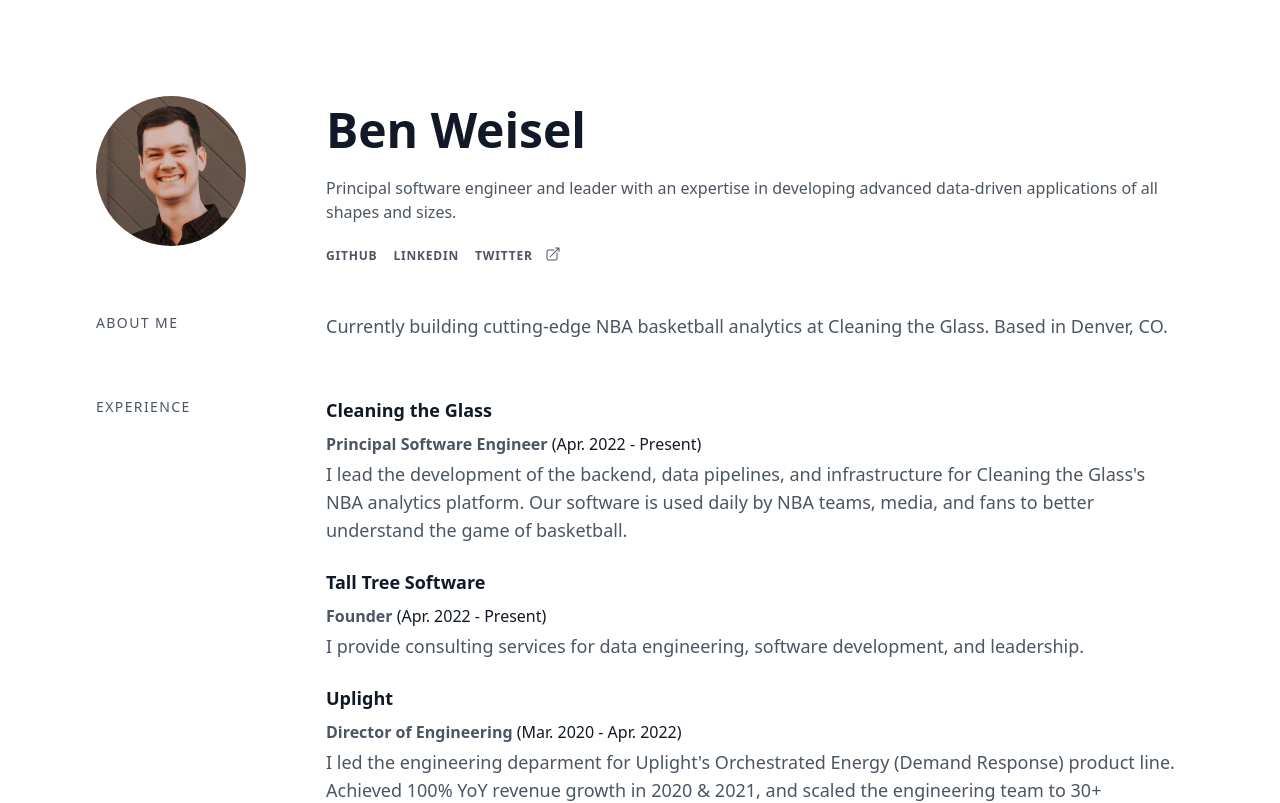
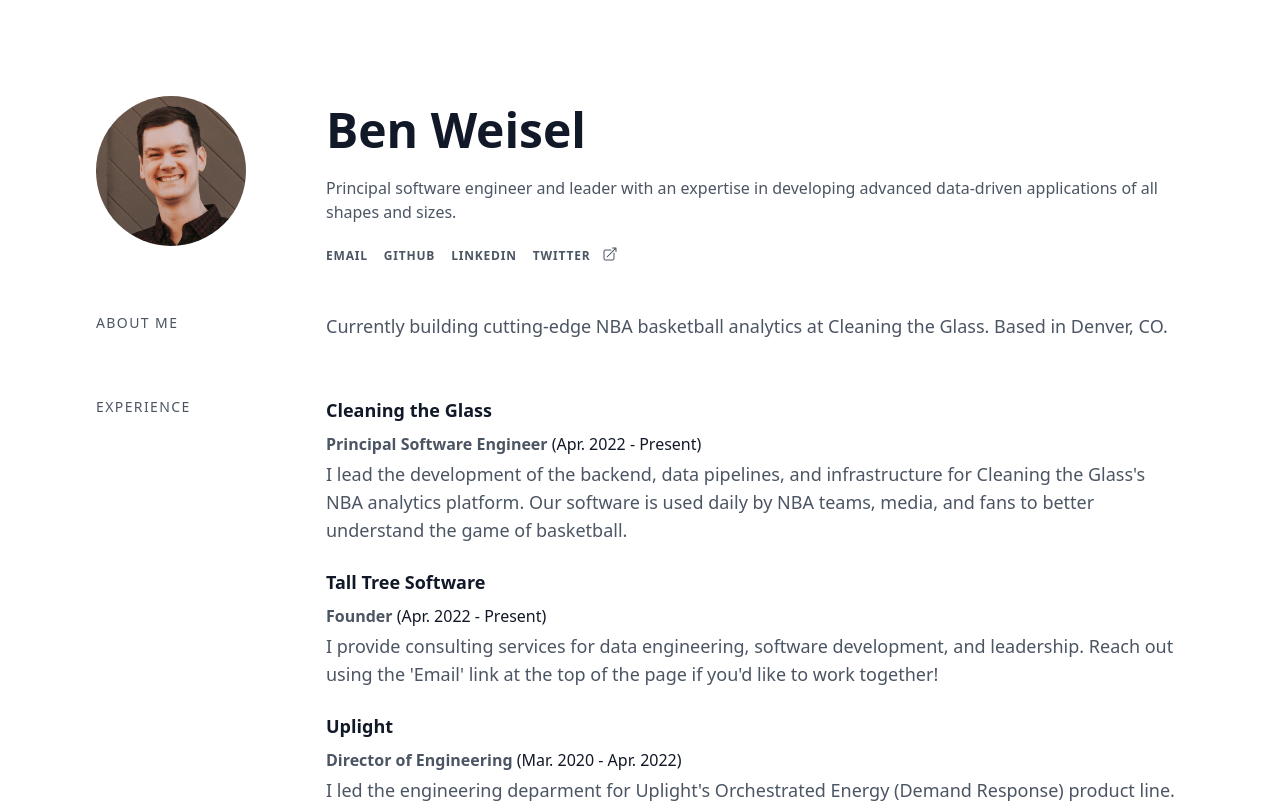
Before and after one commit to bweisel/personal-site, a Nuxt app: page / in a window 1280 px wide. Shown: the top 803 px of the page. Built offline with nearby package versions, Linux system fonts and the light colour scheme.

Commit message:
Add email link

```diff
--- a/components/Header.vue
+++ b/components/Header.vue
@@ -19,6 +19,14 @@
         {{ profile.subLine }}
       </p>
       <ul class="mt-4 uppercase tracking-wider">
+        <li class="inline list-none pr-4">
+          <NuxtLink
+            class="inline-block py-2 font-semibold text-xs text-gray-600 hover:text-black"
+            :href="`mailto:${profile.email}`"
+          >
+            Email
+          </NuxtLink>
+        </li>
         <li class="inline list-none pr-4">
           <NuxtLink
             class="inline-block py-2 font-semibold text-xs text-gray-600 hover:text-black"
--- a/pages/index.vue
+++ b/pages/index.vue
@@ -39,6 +39,7 @@
 <script setup>
 const profile = ref({
   name: "Ben Weisel",
+  email: "ben@talltreesoftware.io",
   title: "Software Engineer",
   image: "/headshot.png",
   subLine:
@@ -95,8 +96,8 @@
     startDate: "Apr. 2022",
     endDate: "Present",
     link: "https://benweisel.com",
-    description:
-      "I provide consulting services for data engineering, software development, and leadership.",
+    description: `I provide consulting services for data engineering, software development, and leadership.
+      Reach out using the 'Email' link at the top of the page if you'd like to work together!`,
   },
   {
     company: "Uplight",
```
